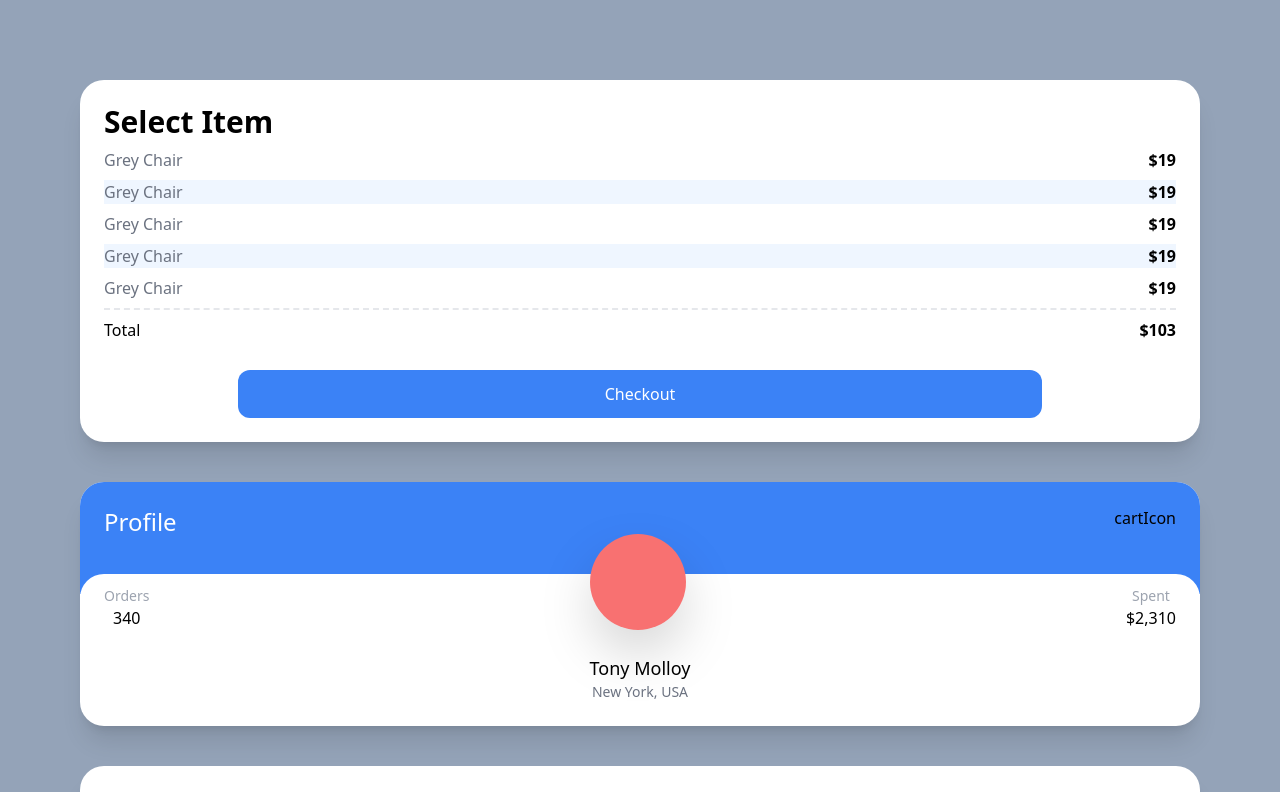
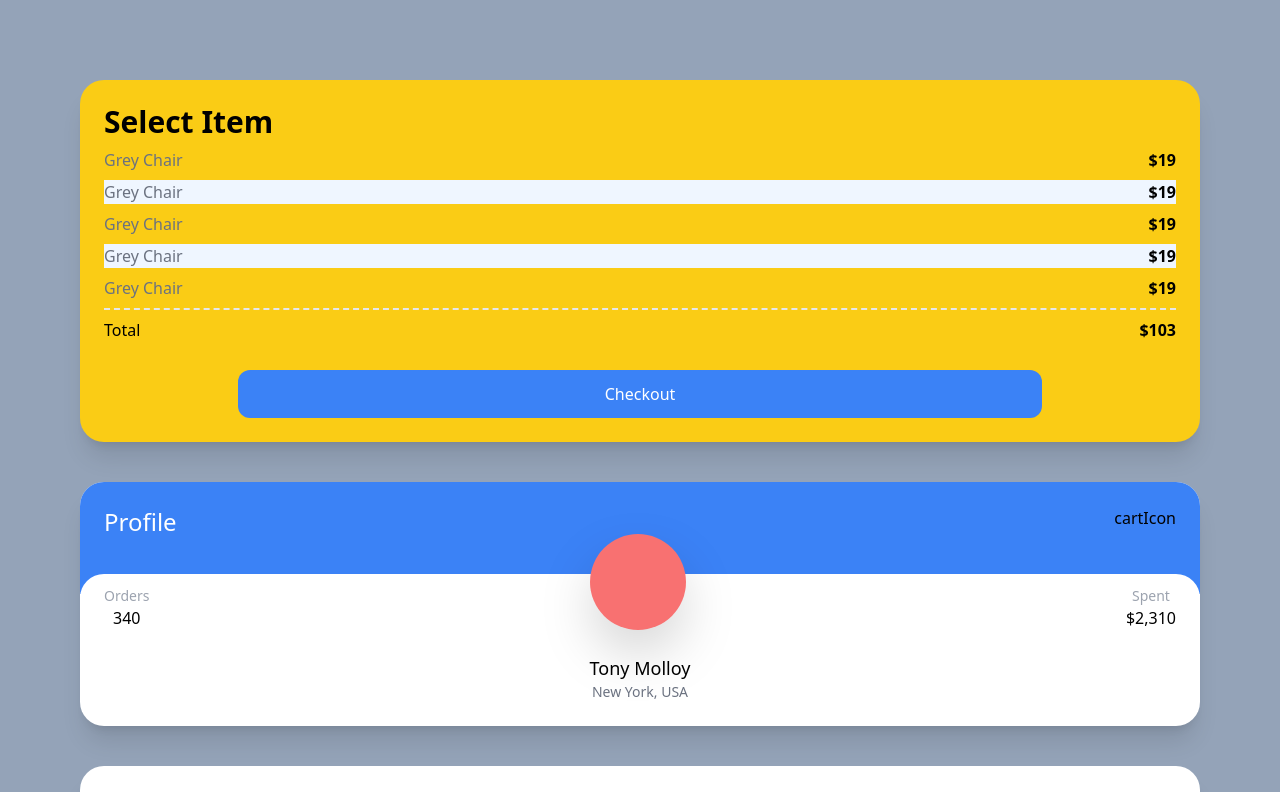
Before and after one commit to githong-kr/nomad-carrot, a Next.js app: page / in a window 1280 px wide. Shown: the top 792 px of the page. Built offline with nearby package versions, Linux system fonts and the light colour scheme.

Commit message:
apply responsive background

```diff
--- a/pages/index.tsx
+++ b/pages/index.tsx
@@ -4,12 +4,12 @@ import type { NextPage } from 'next';
 const Home: NextPage = () => {
   return (
     <div className="grid min-h-screen gap-10 bg-slate-400 py-20 px-20">
-      <div className="rounded-3xl bg-white p-6 shadow-xl">
+      <div className="rounded-3xl bg-white p-6 shadow-xl sm:bg-red-400 md:bg-teal-400 lg:bg-indigo-400 2xl:bg-pink-400 xl:bg-yellow-400">
         <span className="text-3xl font-semibold">Select Item</span>
         <ul>
           {[1, 2, 3, 4, 5].map((index) => (
             <div
-              key="index"
+              key={index}
               className="my-2 flex justify-between even:bg-blue-50"
             >
               <span className="text-gray-500">Grey Chair</span>
```
